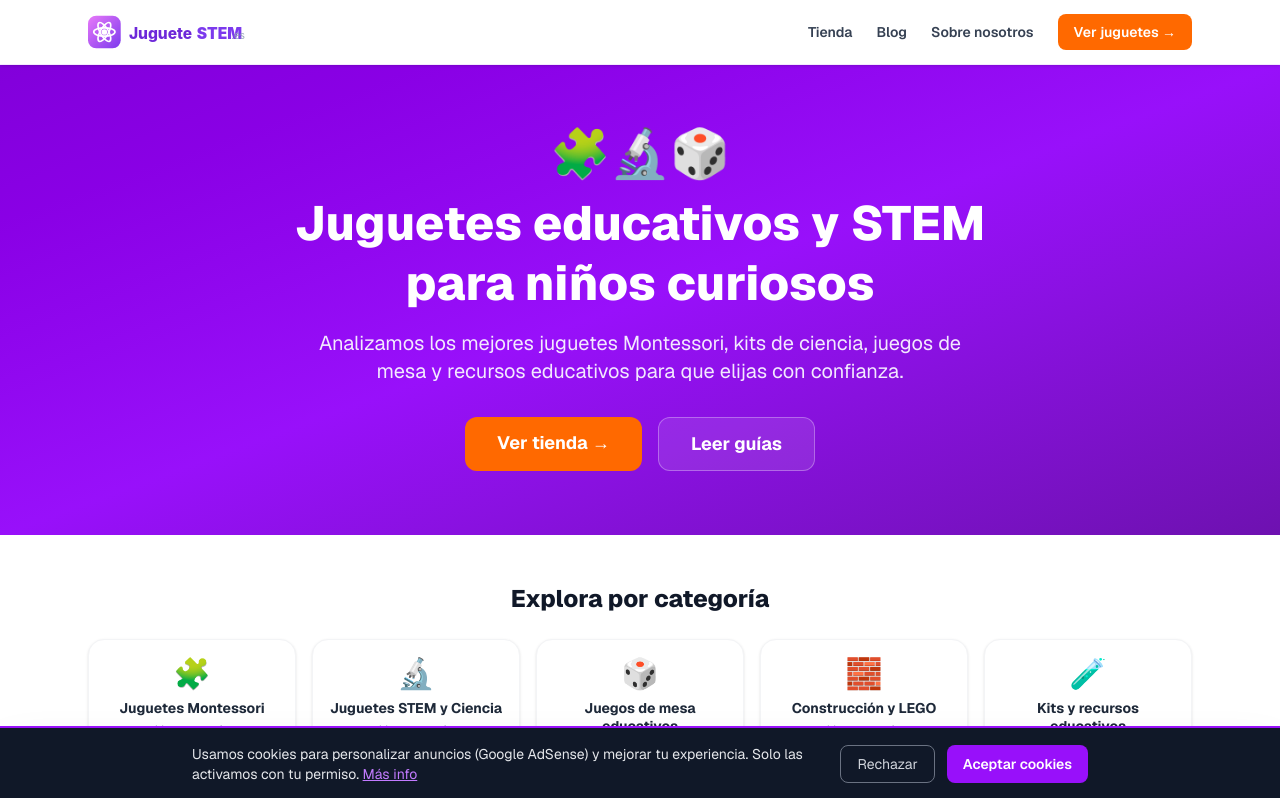
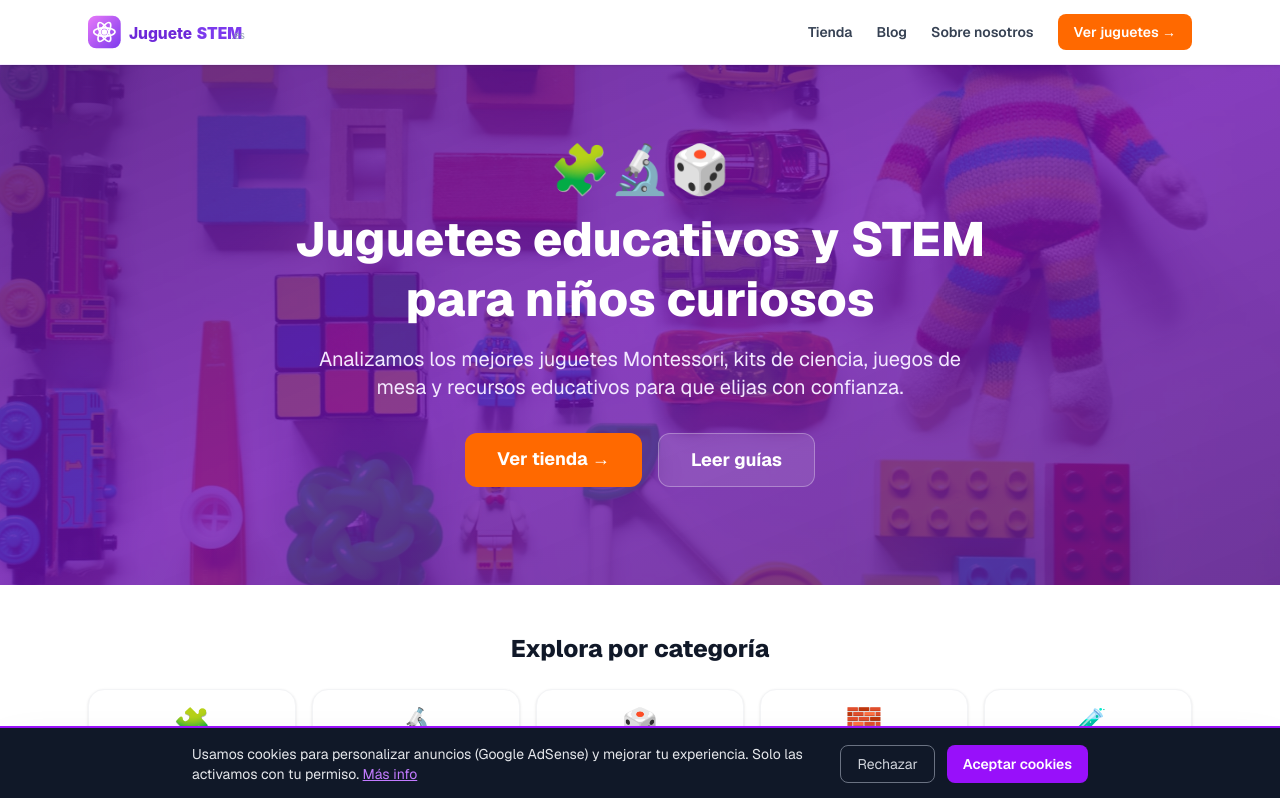
Before and after one commit to mktweb360/juguetestem, a Next.js app: page / in a window 1280 px wide. Shown: the top 798 px of the page. Built offline with nearby package versions, Linux system fonts and the light colour scheme.

Commit message:
feat: hero con imagen de fondo + animación Ken Burns — juguetestem

```diff
--- a/app/globals.css
+++ b/app/globals.css
@@ -28,3 +28,13 @@ body {
      fallback only before the font is available (display: swap).              */
   font-family: var(--font-geist-sans, Arial, Helvetica, sans-serif);
 }
+
+/* Hero parallax animation */
+@keyframes heroPan {
+  0%   { transform: scale(1.15) translate(0%, 0%); }
+  100% { transform: scale(1.06) translate(-2%, 1.5%); }
+}
+.hero-bg-image {
+  animation: heroPan 22s ease-in-out infinite alternate-reverse;
+  will-change: transform;
+}
--- a/app/page.tsx
+++ b/app/page.tsx
@@ -3,6 +3,7 @@ import Link from "next/link";
 import { categories, getFeaturedProducts } from "@/data/products";
 import { getLatestPosts } from "@/data/posts";
 import ProductCard from "@/components/ProductCard";
+import HeroBackground from "@/components/HeroBackground";
 
 export const metadata: Metadata = {
   title: "JugueteSTEM.es — Juguetes educativos y STEM para niños",
@@ -17,8 +18,9 @@ export default function HomePage() {
   return (
     <>
       {/* Hero */}
-      <section className="bg-gradient-to-br from-purple-700 via-purple-600 to-purple-800 text-white py-16 px-4">
-        <div className="max-w-4xl mx-auto text-center">
+      <section className="relative overflow-hidden text-white py-20 px-4" style={{minHeight: "520px"}}>
+        <HeroBackground overlay="from-purple-900/90 via-purple-800/80 to-purple-900/85" />
+        <div className="relative z-10 max-w-4xl mx-auto text-center">
           <div className="text-5xl mb-4">🧩🔬🎲</div>
           <h1 className="text-3xl sm:text-5xl font-extrabold mb-4 leading-tight">
             Juguetes educativos y STEM<br className="hidden sm:block" /> para niños curiosos
--- /dev/null
+++ b/components/HeroBackground.tsx
@@ -0,0 +1,16 @@
+interface Props {
+  overlay: string;
+}
+
+export default function HeroBackground({ overlay }: Props) {
+  return (
+    <>
+      <div
+        className="absolute inset-0 bg-cover bg-center bg-no-repeat hero-bg-image"
+        style={{ backgroundImage: "url('/images/hero-bg.jpg')" }}
+        aria-hidden="true"
+      />
+      <div className={`absolute inset-0 bg-gradient-to-br ${overlay}`} aria-hidden="true" />
+    </>
+  );
+}
```
Also changed, not shown: public/images/hero-bg.jpg (added).
